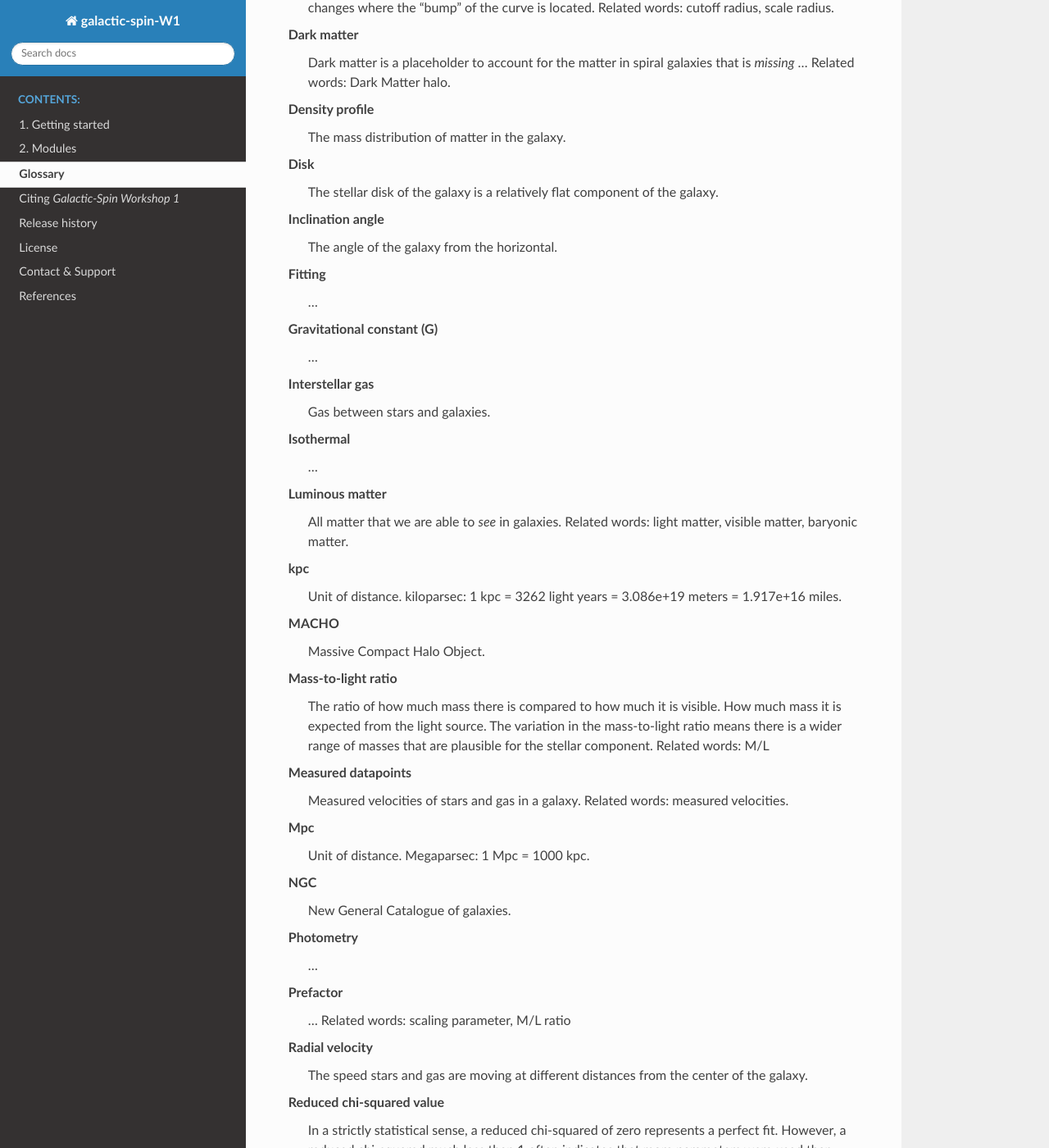
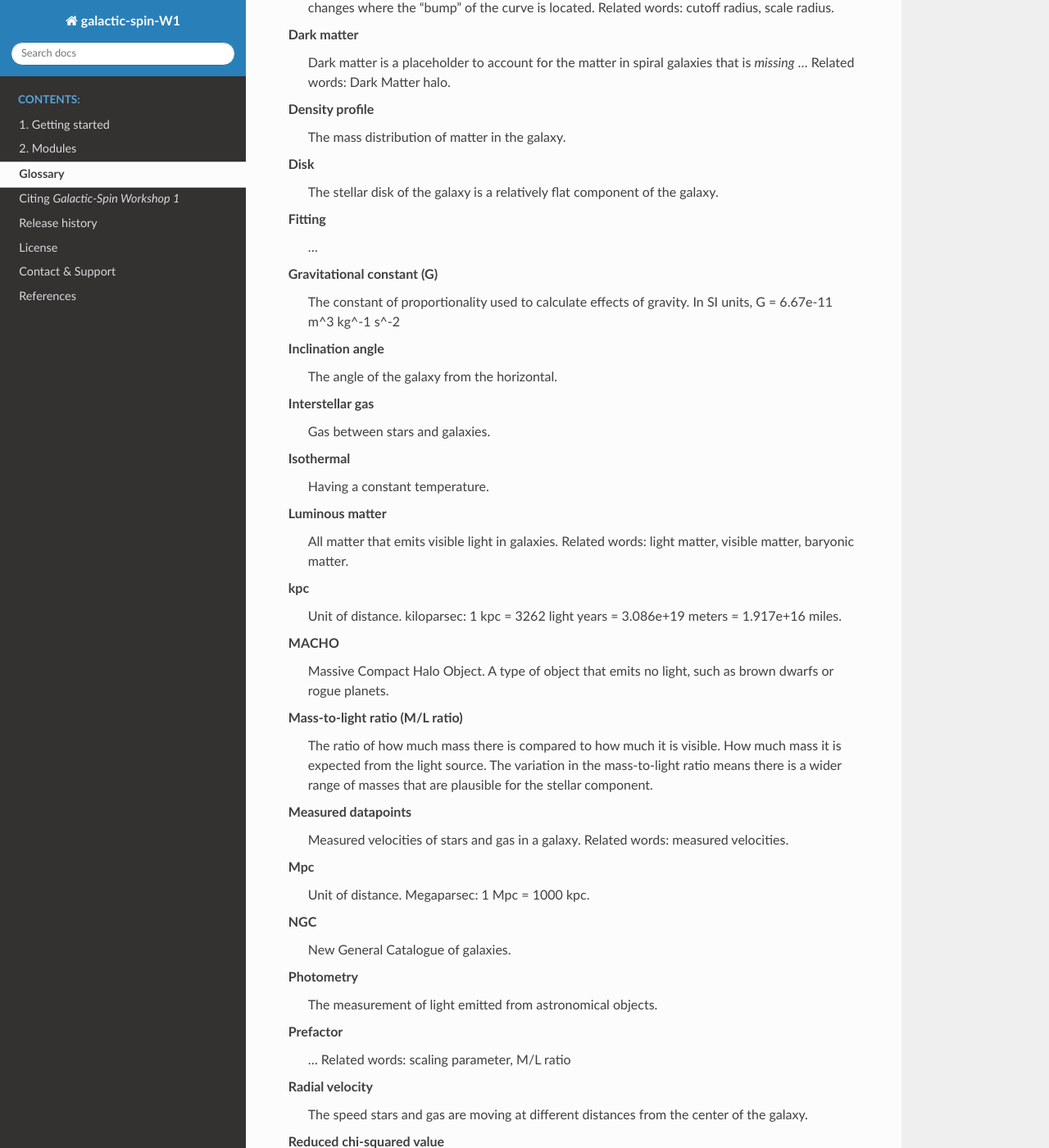
Before and after one commit to villano-lab/galactic-spin-W1, a Sphinx documentation site: the page built from docs/source/03_Glossary.rst, in a window 1280 px wide and 1400 px high, scrolled down 533 px. Shown: the whole window at 82% size. Built offline with Sphinx 7.4.7 and the Read the Docs theme 2.0.0, drawn with Linux system fonts in a browser that asks for light colours; some of the changed text lies outside the part shown.

Commit message:
JJ: Updating glossary
added a few definitions and reordered terms so they are alphabetical.

```diff
--- a/docs/source/03_Glossary.rst
+++ b/docs/source/03_Glossary.rst
@@ -28,32 +28,33 @@ Glossary
     Disk
       The stellar disk of the galaxy is a relatively flat component of the galaxy.
 
-    Inclination angle
-      The angle of the galaxy from the horizontal.
-
     Fitting
       ...
 
     Gravitational constant (G)
-      ...
+       The constant of proportionality used to calculate effects of gravity.
+       In SI units, G = 6.67e-11 m^3 kg^-1 s^-2
+
+    Inclination angle
+      The angle of the galaxy from the horizontal.
 
     Interstellar gas
       Gas between stars and galaxies.
 
     Isothermal
-      ...
+      Having a constant temperature.
 
     Luminous matter
-      All matter that we are able to `see` in galaxies. Related words: light matter, visible matter, baryonic matter.
+      All matter that emits visible light in galaxies. Related words: light matter, visible matter, baryonic matter.
 
     kpc
       Unit of distance. kiloparsec: 1 kpc = 3262 light years = 3.086e+19 meters = 1.917e+16 miles.
 
     MACHO
-       Massive Compact Halo Object.
+       Massive Compact Halo Object. A type of object that emits no light, such as brown dwarfs or rogue planets.
 
-    Mass-to-light ratio
-      The ratio of how much mass there is compared to how much it is visible. How much mass it is expected from the light source. The variation in the mass-to-light ratio means there is a wider range of masses that are plausible for the stellar component. Related words: M/L
+    Mass-to-light ratio (M/L ratio)
+      The ratio of how much mass there is compared to how much it is visible. How much mass it is expected from the light source. The variation in the mass-to-light ratio means there is a wider range of masses that are plausible for the stellar component.
 
     Measured datapoints
       Measured velocities of stars and gas in a galaxy. Related words: measured velocities.
@@ -65,10 +66,11 @@ Glossary
       New General Catalogue of galaxies.
 
     Photometry
-      ...
+      The measurement of light emitted from astronomical objects.
 
     Prefactor
-      ... Related words: scaling parameter, M/L ratio
+      ...
+      Related words: scaling parameter, M/L ratio
 
     Radial velocity
       The speed stars and gas are moving at different distances from the center of the galaxy.
@@ -83,7 +85,7 @@ Glossary
       Mass of the Sun. Approximately equal to 1.989e30 kilograms
 
     Theoretical rotation curve
-      ...
+      A rotation curve that has been modeled from known parameters that is then used to match observed data.
 
     UGC
       Uppsala General Catalogue of galaxies.
```
